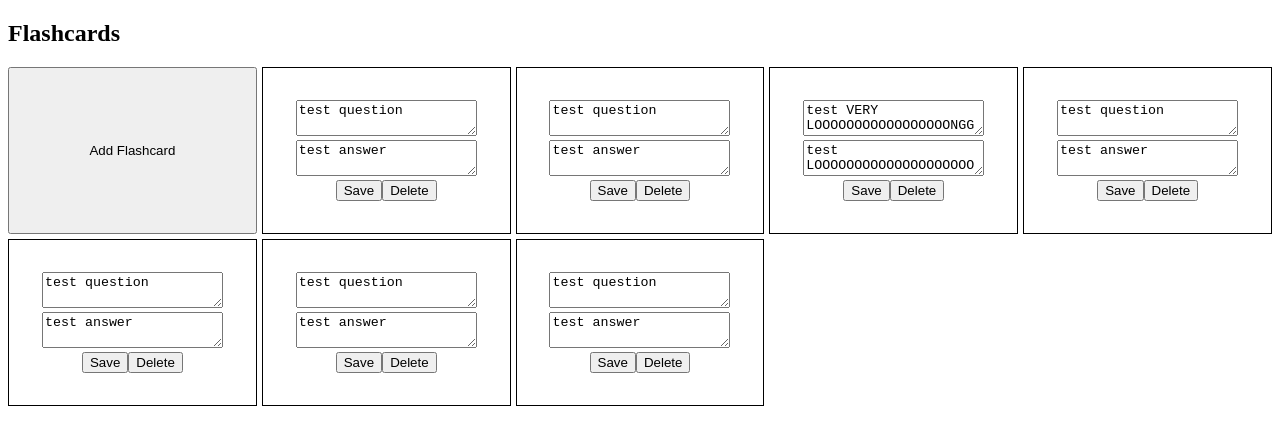
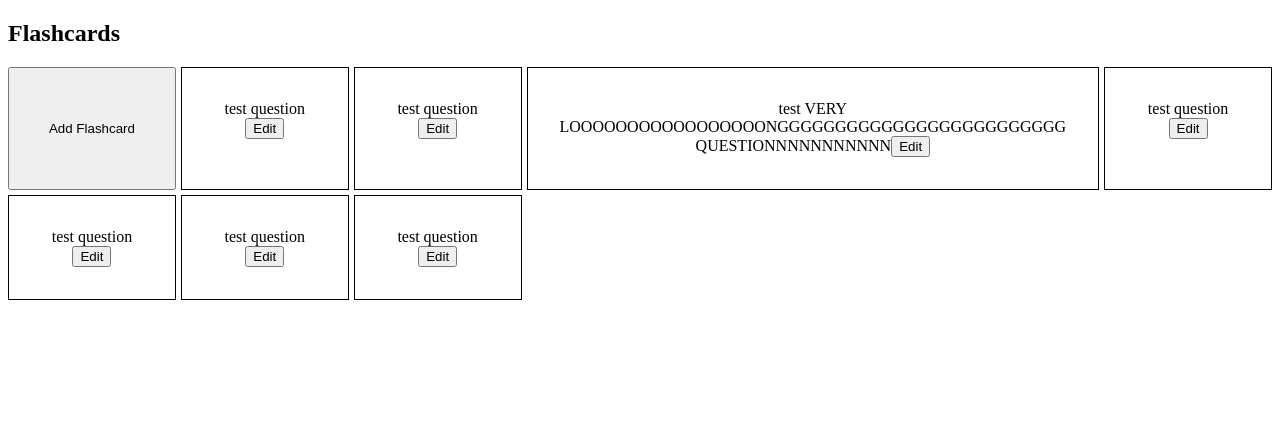
Before and after one commit to wongchs/flashcard-quiz, a React (Vite) app: page / in a window 1280 px wide. Shown: the top 444 px of the page. Built offline with nearby package versions, Linux system fonts and the light colour scheme.

Commit message:
flashcard logic polished

```diff
--- a/src/components/Flashcard.jsx
+++ b/src/components/Flashcard.jsx
@@ -2,25 +2,30 @@ import React, { useState } from 'react';
 
 function Flashcard({ flashcard, onEdit, onDelete }) {
     const [isFlipped, setIsFlipped] = useState(false);
+    const [isEditing, setIsEditing] = useState(false);
     const [editedFlashcard, setEditedFlashcard] = useState({ ...flashcard });
 
     const handleFlip = () => {
-        setIsFlipped(!isFlipped);
+        if (!isEditing) {
+            setIsFlipped(!isFlipped);
+        }
     };
 
-    const handleEdit = () => {
+    const handleEdit = (e) => {
+        e.stopPropagation();
         onEdit(editedFlashcard);
-        setIsFlipped(false);
+        setIsEditing(false);
+    };
+
+    const handleEditClick = (e) => {
+        e.stopPropagation();
+        setIsEditing(true);
     };
 
     return (
         <div className={`flashcard ${isFlipped ? 'flipped' : ''}`} onClick={handleFlip}>
             <div className="flashcard-content">
-                {isFlipped ? (
-                    <div className="flashcard-text">
-                        {flashcard.answer}
-                    </div>
-                ) : (
+                {isEditing ? (
                     <div>
                         <textarea
                             rows="2"
@@ -35,6 +40,11 @@ function Flashcard({ flashcard, onEdit, onDelete }) {
                         <button onClick={handleEdit}>Save</button>
                         <button onClick={onDelete}>Delete</button>
                     </div>
+                ) : (
+                    <div className="flashcard-text">
+                        {isFlipped ? flashcard.answer : flashcard.question}
+                        {!isFlipped && <button onClick={handleEditClick}>Edit</button>}
+                    </div>
                 )}
             </div>
         </div>
```
